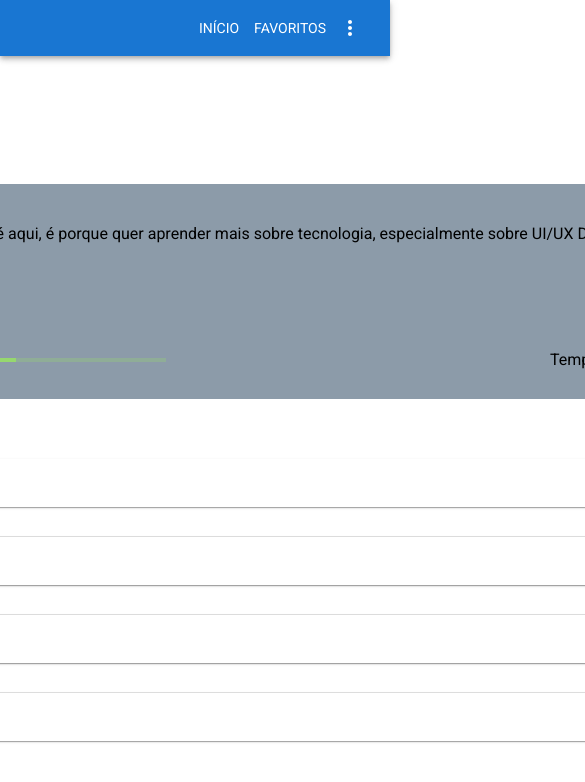
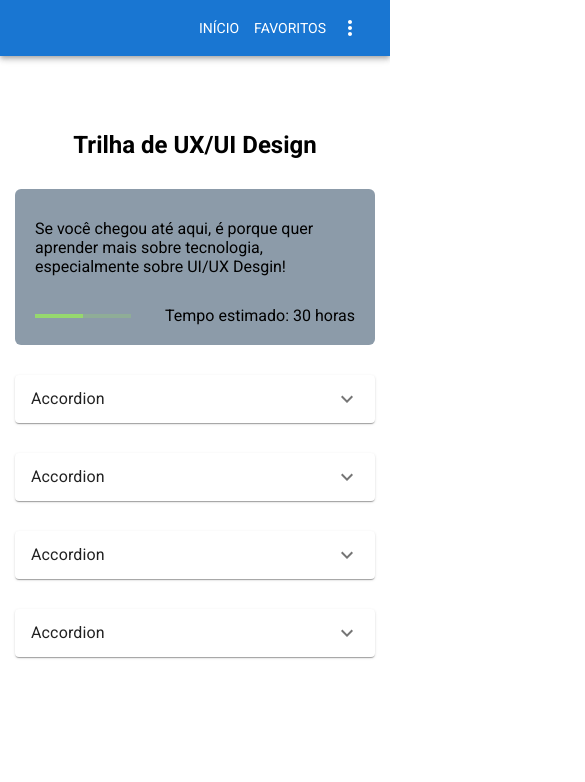
Before and after one commit to arthurisvi/frontend-orange-evolution, a React (Vite) app: page /trilha in a window 390 px wide. Shown: the top 782 px of the page, 585 px wide, since content can reach past the window. Built offline with nearby package versions, Linux system fonts and the light colour scheme.

Commit message:
feat: pagina responsiva de trilha especifica

```diff
--- a/src/pages/Trail/index.jsx
+++ b/src/pages/Trail/index.jsx
@@ -1,30 +1,27 @@
 import React, { useState, useEffect } from "react";
 import PrimarySearchAppBar from "../../shared/components/Header";
-import Accordion from "../../shared/components/Accordion"
+import { ContainerAccordions, Title, Container } from "./style";
+import Accordion from "../../shared/components/Accordion";
 import Box from "@mui/material/Box";
 import api from "../../shared/services/api";
 import TrailProgress from "../../shared/components/TrailProgress";
 
 const Trail = () => {
-
   return (
     <body>
       <PrimarySearchAppBar />
-
-      <Box sx={{display: 'flex', flexDirection: 'column', justifyContent: 'center', alignItems: 'center', gap: '60px'}}>
-        <Box sx={{marginTop: '60px'}}>
-          <Box sx={{marginLeft: '30px', marginBottom: '30px'}}>
-            <h1>Trilha de UX/UI Design</h1>
-          </Box>
+      <Container>
+        <Box sx={{ marginTop: "60px" }}>
+          <Title>Trilha de UX/UI Design</Title>
           <TrailProgress />
         </Box>
-        <Box sx={{display: 'flex', flexDirection: 'column', gap: '30px'}}>
+        <ContainerAccordions>
           <Accordion />
           <Accordion />
           <Accordion />
           <Accordion />
-        </Box>
-      </Box>
+        </ContainerAccordions>
+      </Container>
     </body>
   );
 };
--- /dev/null
+++ b/src/pages/Trail/style.js
@@ -0,0 +1,30 @@
+import styled from "styled-components";
+
+export const ContainerAccordions = styled.div `
+  display: flex;
+  flex-direction: column;
+  gap: 30px;
+  @media screen and (max-width: 958px) {
+    width: 100%;
+    margin-bottom: 15px;
+  }
+`;
+
+export const Title = styled.h1 `
+  margin-bottom: 30px;
+  @media screen and (max-width: 958px) {
+    text-align: center;
+  }
+`;
+
+export const Container = styled.section `
+  display: flex;
+  flex-direction: column;
+  justify-content: center;
+  align-items: center;
+  gap: 60px;
+  @media screen and (max-width: 958px) {
+    padding: 15px;
+    gap: 30px;
+  }
+`;
--- a/src/shared/components/Accordion/index.jsx
+++ b/src/shared/components/Accordion/index.jsx
@@ -1,13 +1,24 @@
-import * as React from 'react';
-import Accordion from '@mui/material/Accordion';
-import AccordionSummary from '@mui/material/AccordionSummary';
-import AccordionDetails from '@mui/material/AccordionDetails';
-import Typography from '@mui/material/Typography';
-import ExpandMoreIcon from '@mui/icons-material/ExpandMore';
+import * as React from "react";
+import Accordion from "@mui/material/Accordion";
+import AccordionSummary from "@mui/material/AccordionSummary";
+import AccordionDetails from "@mui/material/AccordionDetails";
+import Typography from "@mui/material/Typography";
+import ExpandMoreIcon from "@mui/icons-material/ExpandMore";
+import styled from "styled-components";
+
+const Box = styled.div`
+  width: 62.5rem;
+  border-radius: 6px;
+  display: flex;
+  @media screen and (max-width: 958px) {
+    width: 100%;
+  }
+`;
 
 export default function SimpleAccordion() {
   return (
-      <Accordion sx={{width:1000,}}>
+    <Box>
+      <Accordion sx={{ width: "100%" }}>
         <AccordionSummary
           expandIcon={<ExpandMoreIcon />}
           aria-controls="panel1a-content"
@@ -22,5 +33,6 @@ export default function SimpleAccordion() {
           </Typography> */}
         </AccordionDetails>
       </Accordion>
+    </Box>
   );
 }
--- a/src/shared/components/TrailProgress/index.jsx
+++ b/src/shared/components/TrailProgress/index.jsx
@@ -2,7 +2,7 @@ import React from "react";
 import LinearProgress from "@mui/material/LinearProgress";
 import Box from "@mui/material/Box";
 import { Button } from "@mui/material";
-import { Link } from 'react-router-dom'
+import { Link } from "react-router-dom";
 import styled from "styled-components";
 
 const StyledLink = styled(Link)`
@@ -17,28 +17,70 @@ const StyledLink = styled(Link)`
   }
 `;
 
-export default function TailProgress(props) {
+const Card = styled.div`
+  width: 71.875rem;
+  padding: 1.875rem;
+  background-color: #8c9ba9;
+  border-radius: 6px;
+  display: flex;
+  gap: 15px;
+  @media screen and (max-width: 1165px) {
+    width: 100%;
+    padding: 1.25rem;
+    flex-direction: column;
+  }
+`;
+
+const ContainerImg = styled.div`
+  width: 15.625rem;
+  height: 9.688rem;
+  background-color: white;
+  @media screen and (max-width: 1165px) {
+    display: none;
+  }
+`;
+
+const BoxProgress = styled.div`
+  width: 300px;
+  color: #96d86e;
+  @media screen and (max-width: 1165px) {
+    width: 30%;
+  }
+`;
+
+const ContainerContent = styled.div`
+  display: flex;
+  flex-direction: column;
+  justify-content: space-between;
+  padding-top: 10px;
+  @media screen and (max-width: 1165px) {
+    justify-content: center;
+    gap: 30px;
+  }
+`
+
+export default function TrailProgress(props) {
   return (
-      <Box
-        sx={{
-          width: 1150,
-          padding: "30px",
-          backgroundColor: "#8C9BA9",
-          borderRadius: "6px",
-          display: 'flex',
-          gap: '15px',
-        }}
+    <Card>
+      <ContainerImg></ContainerImg>
+        <ContainerContent>
+        <p>
+          Se você chegou até aqui, é porque quer aprender mais sobre tecnologia,
+          especialmente sobre UI/UX Desgin!
+        </p>
+        <Box
+          sx={{
+            display: "flex",
+            justifyContent: "space-between",
+            alignItems: "center",
+          }}
         >
-        <Box sx={{width: 250, height: 155, backgroundColor: 'white'}}></Box>
-      <Box sx={{ width: '100%', display: 'flex', flexDirection: 'column', justifyContent: 'space-between', paddingTop: '10px'}}>
-        <p>Se você chegou até aqui, é porque quer aprender mais sobre tecnologia, especialmente sobre UI/UX Desgin!</p>
-        <Box sx={{display: 'flex', justifyContent: 'space-between', alignItems: 'center'}}>
-          <Box sx={{ width: 300, color: "#96D86E", }}>
+          <BoxProgress>
             <LinearProgress color="inherit" variant="determinate" value={50} />
+          </BoxProgress>
+          <p>Tempo estimado: 30 horas</p>
           </Box>
-          <p>Tempo estimado: 30 horas</p>
-        </Box>
-      </Box>
-      </Box>
+        </ContainerContent>
+    </Card>
   );
 }
```
